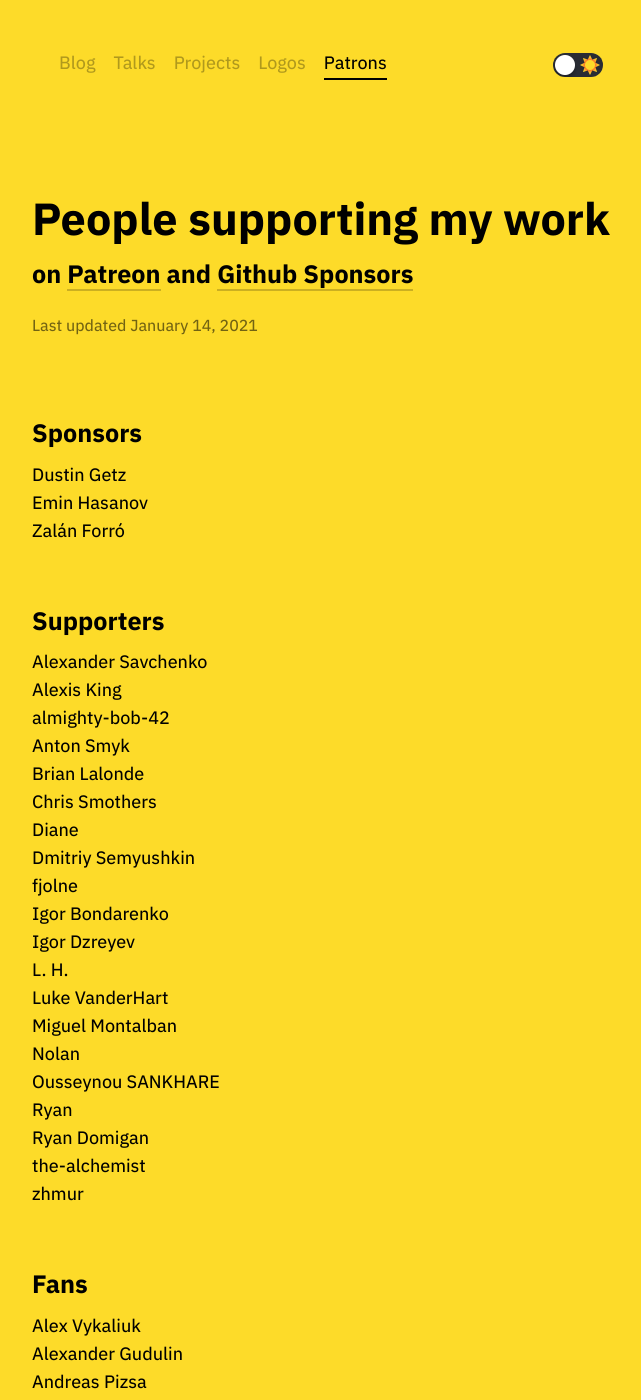
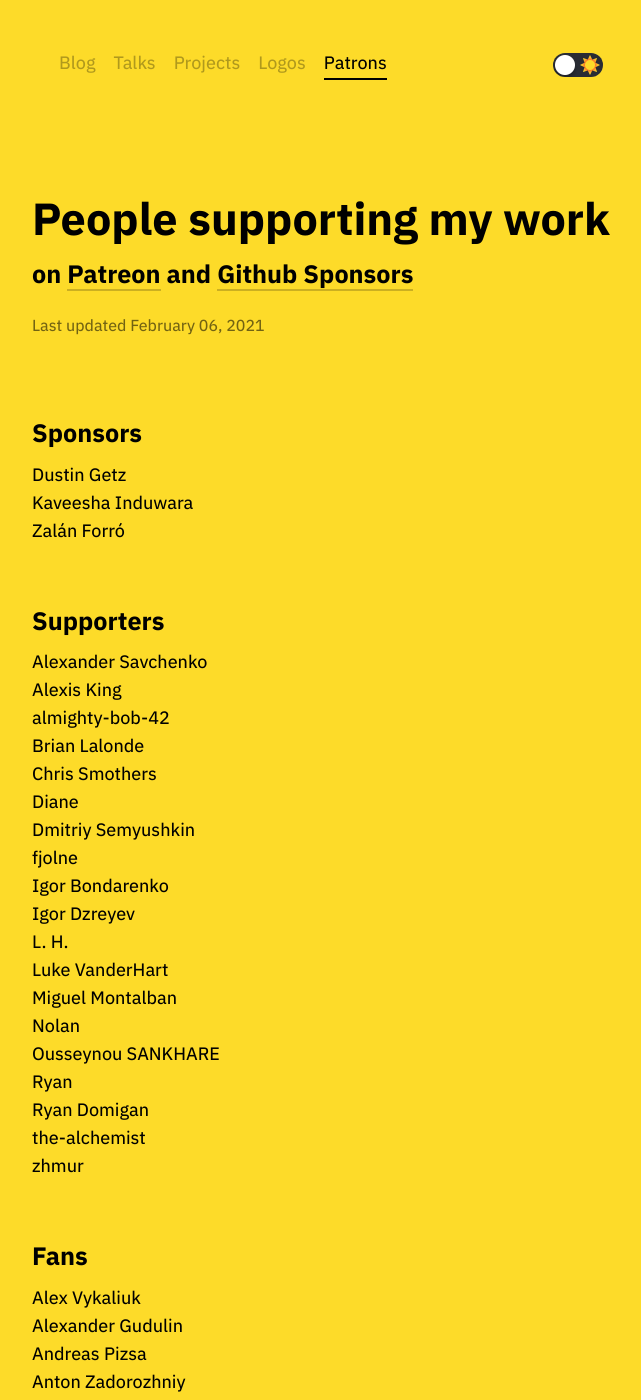
Before and after one commit to tonsky/tonsky.github.io, a Jekyll site: the page built from patrons/index.html, in a window 1280 px wide and 1400 px high. Shown: the whole window, without its empty margins (310-951 px from the left). Built offline with Jekyll 4.4.1, drawn with Linux system fonts in a browser that asks for light colours; some of the changed text lies outside the part shown.

Commit message:
Patrons update February 2021

```diff
--- a/patrons/index.html
+++ b/patrons/index.html
@@ -20,18 +20,17 @@
 
 <h1 class="title">People supporting my work</h1>
 <h2>on <a href="https://patreon.com/tonsky" target="_blank">Patreon</a> and <a href="https://github.com/sponsors/tonsky" target="_blank">Github Sponsors</a></h2>
-<div class="footer">Last updated January 14, 2021</div>
+<div class="footer">Last updated February 06, 2021</div>
 
 <h2>Sponsors</h2>
 <li>Dustin Getz</li>
-<li>Emin Hasanov</li>
+<li>Kaveesha Induwara</li>
 <li>Zalán Forró</li>
 
 <h2>Supporters</h2>
 <li>Alexander Savchenko</li>
 <li>Alexis King</li>
 <li>almighty-bob-42</li>
-<li>Anton Smyk</li>
 <li>Brian Lalonde</li>
 <li>Chris Smothers</li>
 <li>Diane</li>
```
Also changed, not shown: other parts of patrons/index.html (+2 -1 lines).
